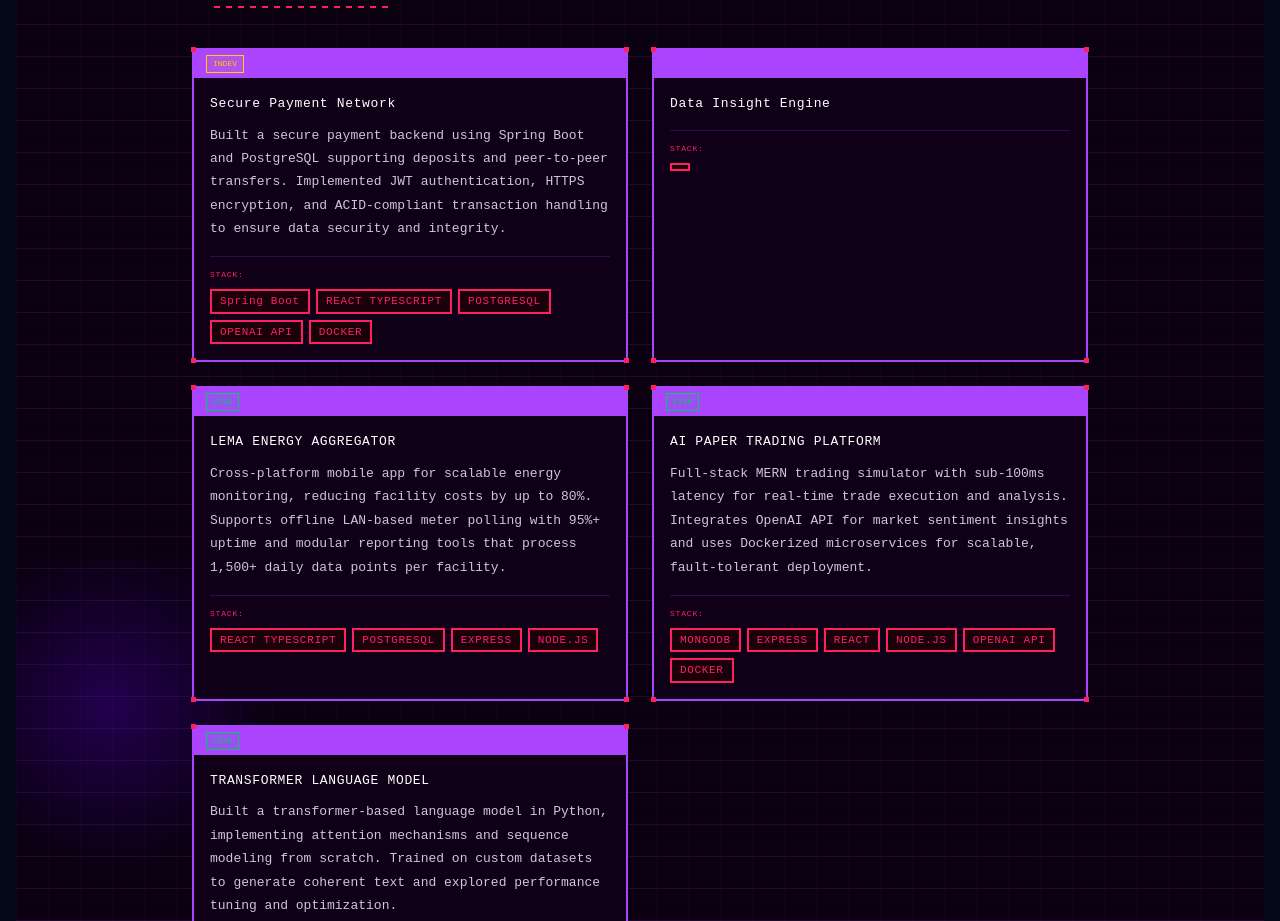
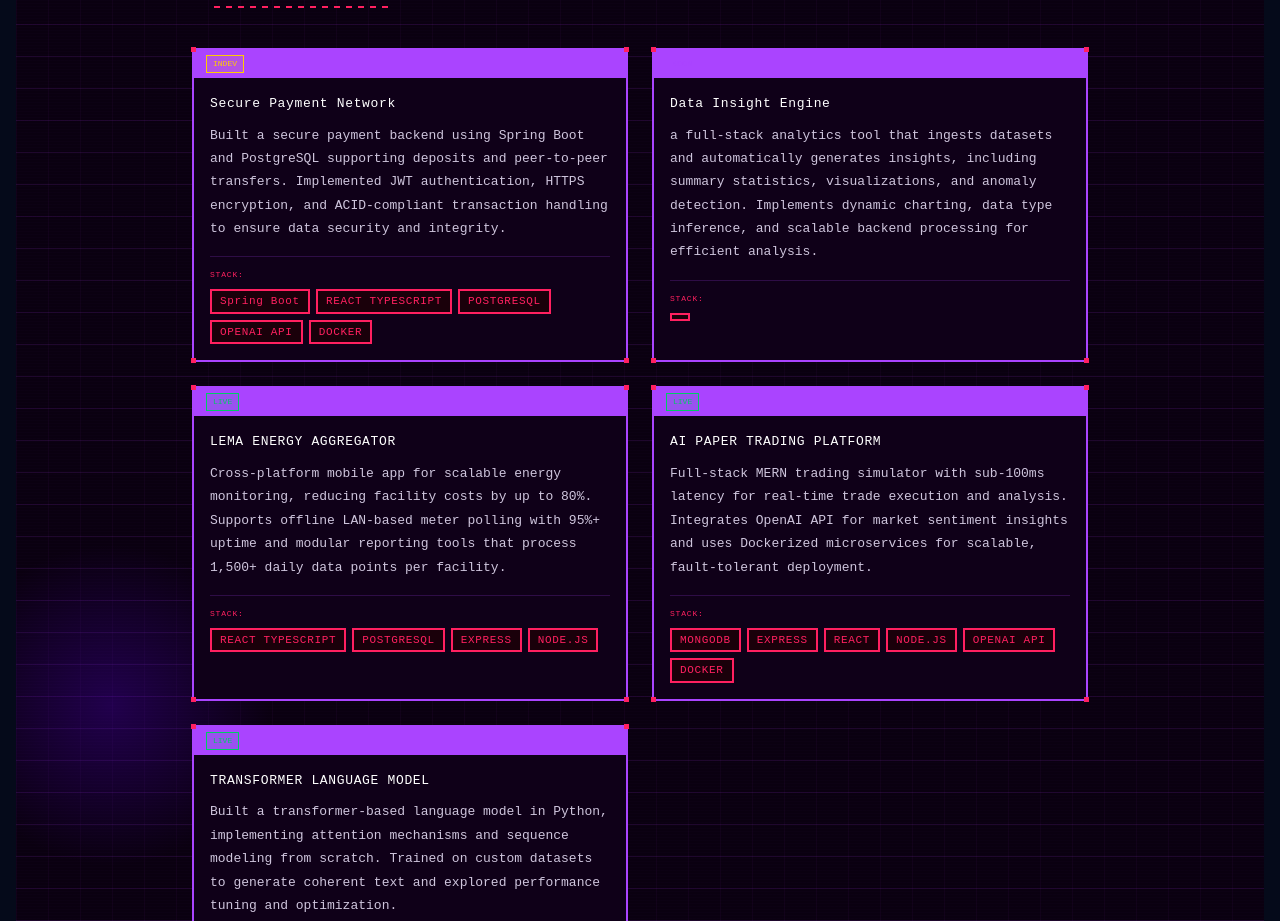
Before and after one commit to KevinMuniz1/Portfolio-Website, a Next.js app: page / in a window 1280 px wide. Shown: the part 1000-1921 px from the top of the page. Built offline with nearby package versions, Linux system fonts and the light colour scheme; no server answers.

Commit message:
put soon project in project section

```diff
--- a/app/components/welcomePageName.tsx
+++ b/app/components/welcomePageName.tsx
@@ -32,7 +32,7 @@ const PROJECTS = [
     id: "02",
     name: "Data Insight Engine",
     description:
-      "",
+      "a full-stack analytics tool that ingests datasets and automatically generates insights, including summary statistics, visualizations, and anomaly detection. Implements dynamic charting, data type inference, and scalable backend processing for efficient analysis.",
     stack: [""],
     status: "SOON",
   },
```
